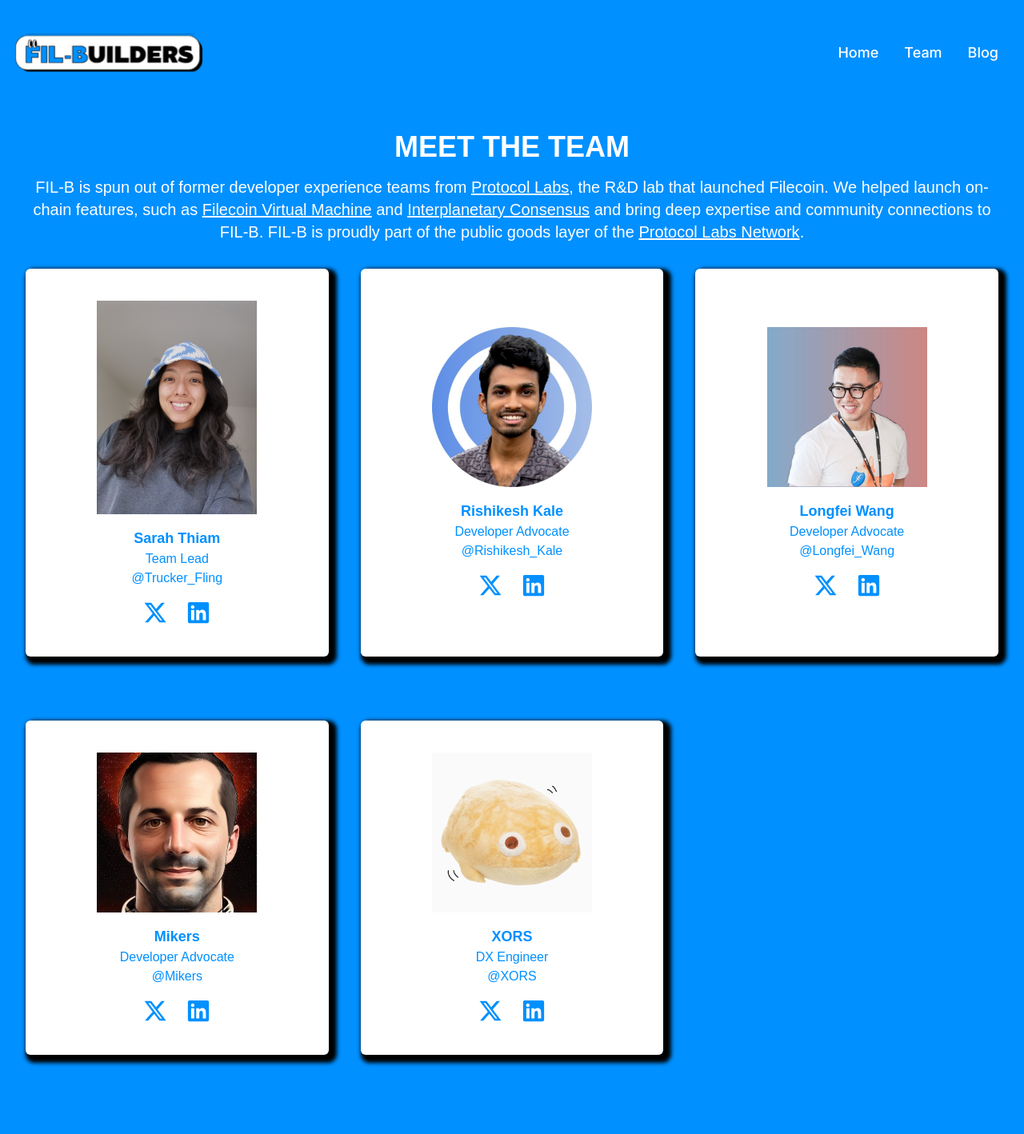
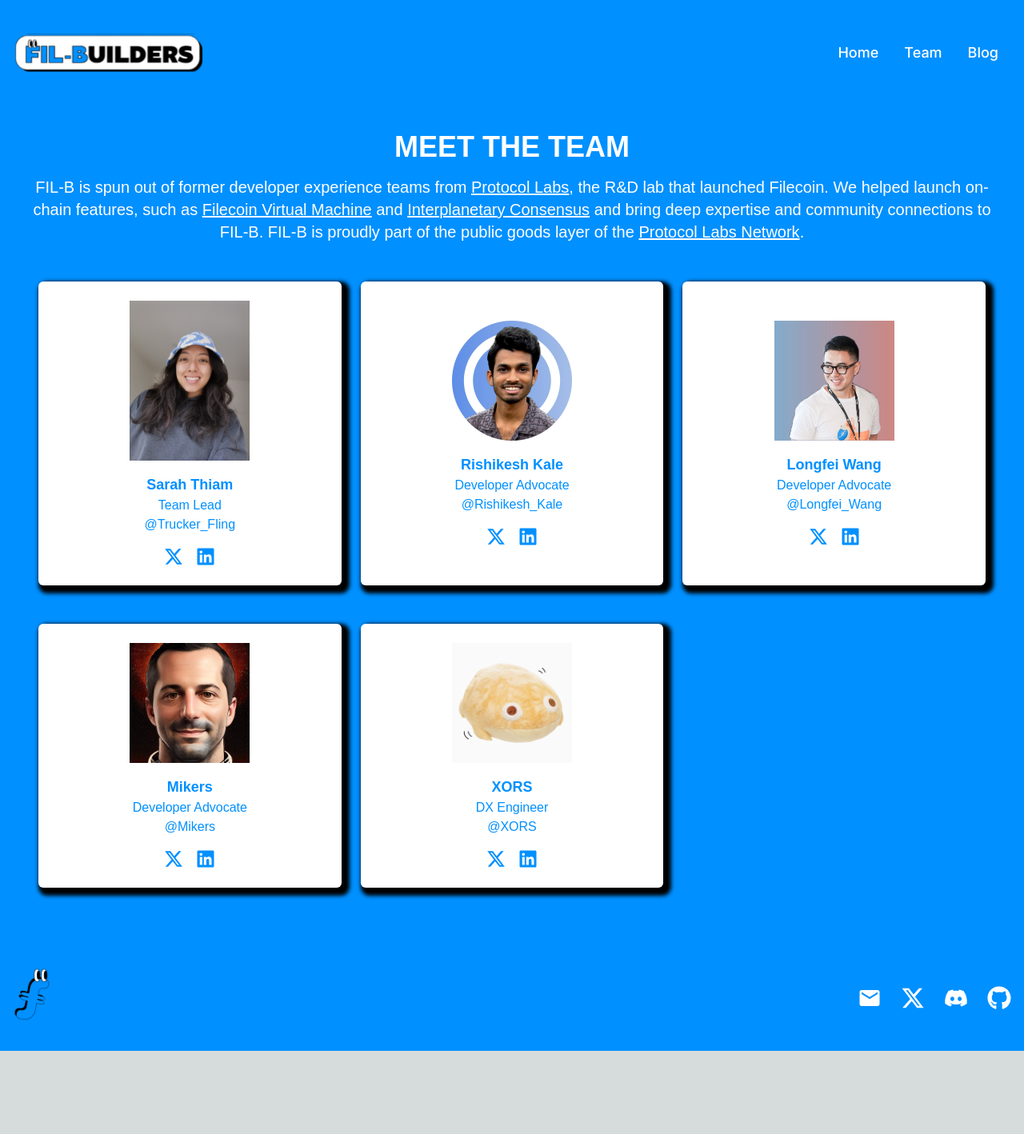
Before and after one commit to FIL-Builders/fil-builders, a Next.js app: page /team in a window 1280 px wide. Shown: the top 1418 px of the page at 80% size. After the commit the page ends 1314 px from the top, so only its background shows below. Built offline with nearby package versions, Linux system fonts and the light colour scheme; a web font is replaced by a local one.

Commit message:
pre-release nightly push

```diff
--- a/src/components/About.tsx
+++ b/src/components/About.tsx
@@ -42,129 +42,117 @@
             .
           </p>
         </div>
-        <div className="grid grid-cols-1 sm:grid-cols-2 lg:grid-cols-3 gap-10 text-center">
-          <div className="border-primaryBlue rounded-md p-10 flex flex-col items-center justify-center relative shadow-custom-black-box bg-white mb-10">
+        <div className="grid grid-cols-1 sm:grid-cols-2 lg:grid-cols-3 gap-6 text-center p-4 max-w-7xl mx-auto">
+          <div className="border-primaryBlue rounded-md p-6 flex flex-col items-center justify-center relative shadow-custom-black-box bg-white mb-6">
             <Image
               src={truckerfling}
               alt="Trucker Fling"
-              width={200}
-              height={200}
+              width={150}
+              height={150}
             />
             <div className="mt-4">
               <div className="font-body text-lg">Sarah Thiam</div>
               <div className="font-subtitle">Team Lead</div>
               <div className="font-subtitle">@Trucker_Fling</div>
-              <nav className="flex gap-6 items-center justify-center mt-4">
+              <nav className="flex gap-4 items-center justify-center mt-4">
                 <a
                   href="https://x.com/Trucker_Fling"
                   target="_blank"
                   rel="noopener noreferrer"
                 >
-                  <FaXTwitter style={{ width: "30px", height: "30px" }} />
+                  <FaXTwitter style={{ width: "24px", height: "24px" }} />
                 </a>
                 <a
                   href="https://linkedin.com/in/truckerfling"
                   target="_blank"
                   rel="noopener noreferrer"
                 >
-                  <FaLinkedin style={{ width: "30px", height: "30px" }} />
+                  <FaLinkedin style={{ width: "24px", height: "24px" }} />
                 </a>
               </nav>
             </div>
           </div>
-          <div className="border-primaryBlue rounded-md p-10 flex flex-col items-center justify-center relative shadow-custom-black-box bg-white mb-10">
-            <Image src={rish} alt="Rishikesh Kale" width={200} height={200} />
+          <div className="border-primaryBlue rounded-md p-6 flex flex-col items-center justify-center relative shadow-custom-black-box bg-white mb-6">
+            <Image src={rish} alt="Rishikesh Kale" width={150} height={150} />
             <div className="mt-4">
               <div className="font-body text-lg">Rishikesh Kale</div>
               <div className="font-subtitle">Developer Advocate</div>
               <div className="font-subtitle">@Rishikesh_Kale</div>
-              <nav className="flex gap-6 items-center justify-center mt-4">
+              <nav className="flex gap-4 items-center justify-center mt-4">
                 <a
                   href="https://x.com/Rishikesh_Kale"
                   target="_blank"
                   rel="noopener noreferrer"
                 >
-                  <FaXTwitter style={{ width: "30px", height: "30px" }} />
+                  <FaXTwitter style={{ width: "24px", height: "24px" }} />
                 </a>
                 <a
                   href="https://linkedin.com/in/rishikeshkale"
                   target="_blank"
                   rel="noopener noreferrer"
                 >
-                  <FaLinkedin style={{ width: "30px", height: "30px" }} />
+                  <FaLinkedin style={{ width: "24px", height: "24px" }} />
                 </a>
               </nav>
             </div>
           </div>
-          <div className="border-primaryBlue rounded-md p-10 flex flex-col items-center justify-center relative shadow-custom-black-box bg-white mb-10">
-            <Image src={longfei} alt="Longfei Wang" width={200} height={200} />
+          <div className="border-primaryBlue rounded-md p-6 flex flex-col items-center justify-center relative shadow-custom-black-box bg-white mb-6">
+            <Image src={longfei} alt="Longfei Wang" width={150} height={150} />
             <div className="mt-4">
               <div className="font-body text-lg">Longfei Wang</div>
               <div className="font-subtitle">Developer Advocate</div>
               <div className="font-subtitle">@Longfei_Wang</div>
-              <nav className="flex gap-6 items-center justify-center mt-4">
+              <nav className="flex gap-4 items-center justify-center mt-4">
                 <a
                   href="https://x.com/longfei_w"
                   target="_blank"
                   rel="noopener noreferrer"
                 >
-                  <FaXTwitter style={{ width: "30px", height: "30px" }} />
+                  <FaXTwitter style={{ width: "24px", height: "24px" }} />
                 </a>
                 <a
                   href="https://www.linkedin.com/in/longfei-wang-a7b3b125/"
                   target="_blank"
                   rel="noopener noreferrer"
                 >
-                  <FaLinkedin style={{ width: "30px", height: "30px" }} />
+                  <FaLinkedin style={{ width: "24px", height: "24px" }} />
                 </a>
               </nav>
             </div>
           </div>
-          <div className="border-primaryBlue rounded-md p-10 flex flex-col items-center justify-center relative shadow-custom-black-box bg-white mb-10">
-            <Image src={mikers} alt="Mikers" width={200} height={200} />
+          <div className="border-primaryBlue rounded-md p-6 flex flex-col items-center justify-center relative shadow-custom-black-box bg-white mb-6">
+            <Image src={mikers} alt="Mikers" width={150} height={150} />
             <div className="mt-4">
               <div className="font-body text-lg">Mikers</div>
               <div className="font-subtitle">Developer Advocate</div>
               <div className="font-subtitle">@Mikers</div>
-              <nav className="flex gap-6 items-center justify-center mt-4">
+              <nav className="flex gap-4 items-center justify-center mt-4">
                 <a
                   href="https://x.com/mseiler1"
                   target="_blank"
                   rel="noopener noreferrer"
                 >
-                  <FaXTwitter style={{ width: "30px", height: "30px" }} />
+                  <FaXTwitter style={{ width: "24px", height: "24px" }} />
                 </a>
                 <a
                   href="https://www.linkedin.com/in/mseiler/"
                   target="_blank"
                   rel="noopener noreferrer"
                 >
-                  <FaLinkedin style={{ width: "30px", height: "30px" }} />
+                  <FaLinkedin style={{ width: "24px", height: "24px" }} />
                 </a>
               </nav>
             </div>
           </div>
-          <div className="border-primaryBlue rounded-md p-10 flex flex-col items-center justify-center relative shadow-custom-black-box bg-white mb-10">
-            <Image src={xors} alt="XORS" width={200} height={200} />
+          <div className="border-primaryBlue rounded-md p-6 flex flex-col items-center justify-center relative shadow-custom-black-box bg-white mb-6">
+            <Image src={xors} alt="XORS" width={150} height={150} />
             <div className="mt-4">
               <div className="font-body text-lg">XORS</div>
               <div className="font-subtitle">DX Engineer</div>
               <div className="font-subtitle">@XORS</div>
-              <nav className="flex gap-6 items-center justify-center mt-4">
-                <a
-                  href="https://x.com/truckerfling"
-                  target="_blank"
-                  rel="noopener noreferrer"
-                >
-                  <FaXTwitter style={{ width: "30px", height: "30px" }} />
-                </a>
-                <a
-                  href="https://www.linkedin.com/in/sarahthiam/"
-                  target="_blank"
-                  rel="noopener noreferrer"
-                >
-                  <FaLinkedin style={{ width: "30px", height: "30px" }} />
-                </a>
+              <nav className="flex gap-4 items-center justify-center mt-4">
+                <FaXTwitter style={{ width: "24px", height: "24px" }} />
+                <FaLinkedin style={{ width: "24px", height: "24px" }} />
               </nav>
             </div>
           </div>
```
